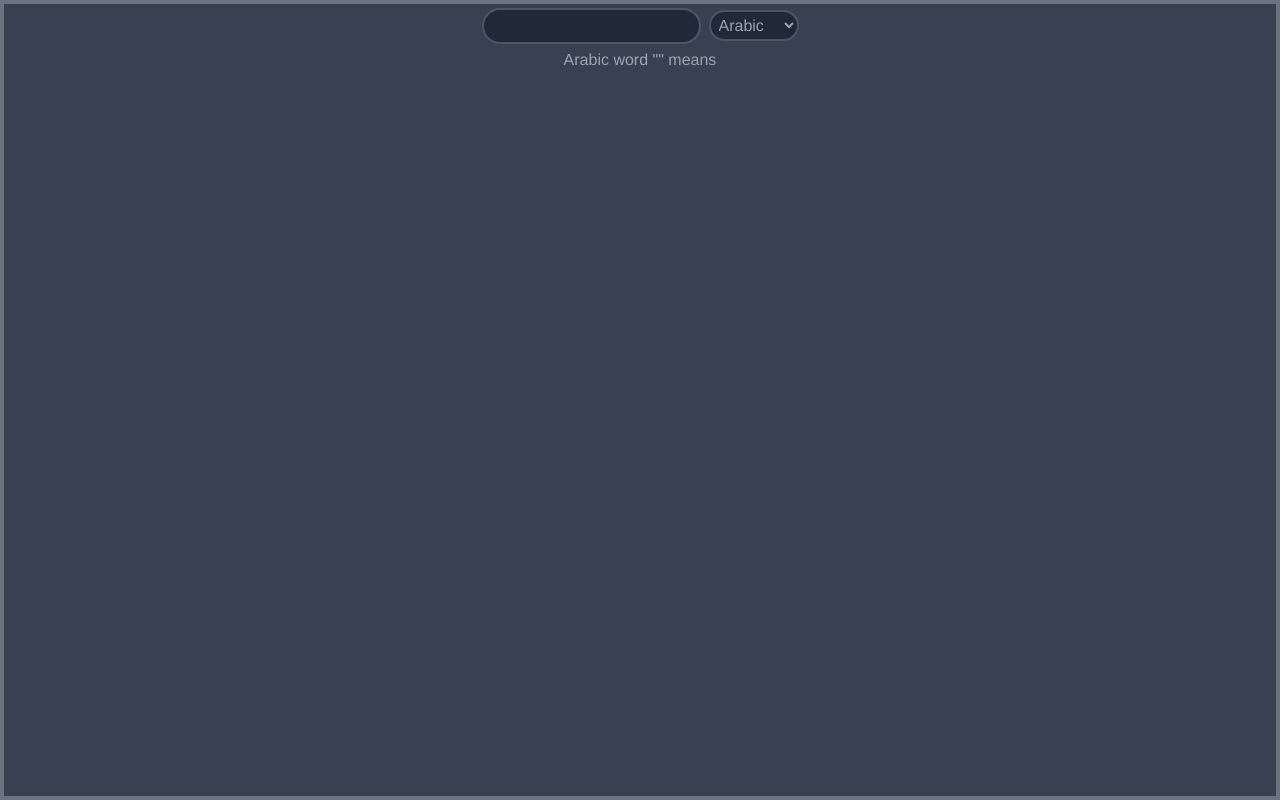
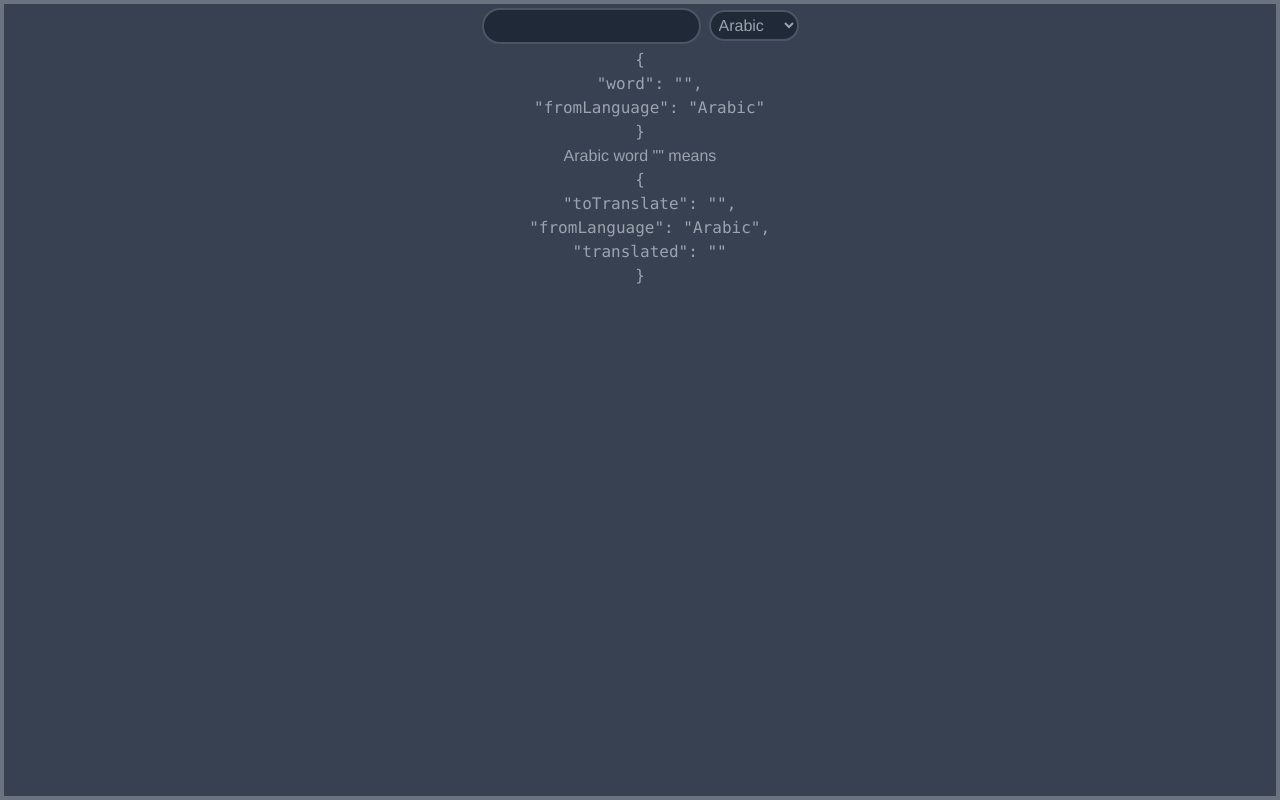
Before and after one commit to Azamat-Alibaev/Arabic-Russian-Dictionary, a Vue app: page / in a window 1280 px wide. Built offline with nearby package versions, Linux system fonts and the light colour scheme.

Commit message:
rolled back to use <pre> tags

```diff
--- a/src/views/Home.vue
+++ b/src/views/Home.vue
@@ -4,11 +4,13 @@
       v-model:word.trim="toTranslateObject.word"
       v-model:fromLanguage="toTranslateObject.fromLanguage"
     />
+    <pre>{{ toTranslateObject }}</pre>
 
     <Translated
       v-model:toTranslate="translatedObject.toTranslate"
       v-model:fromLanguage="translatedObject.fromLanguage"
     />
+    <pre>{{ translatedObject }}</pre>
   </div>
 </template>
 
```
